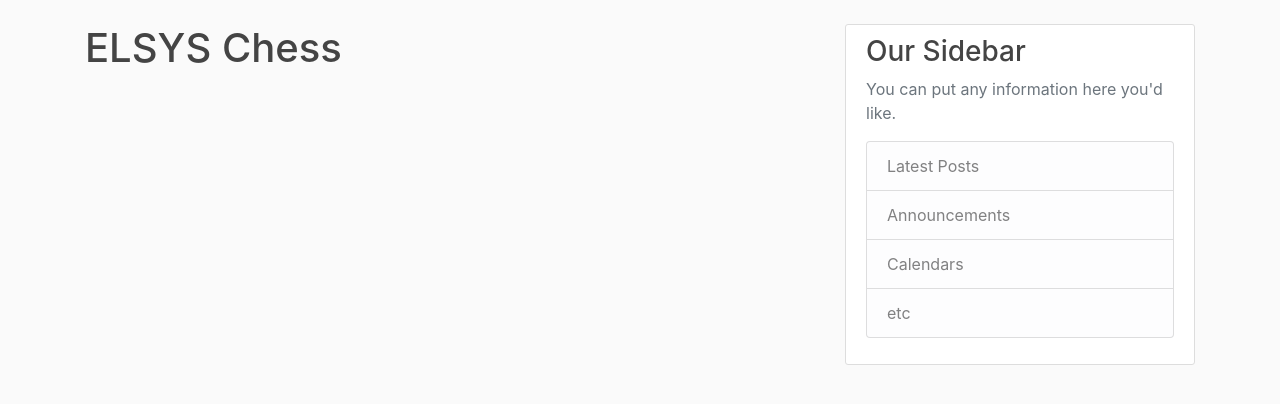
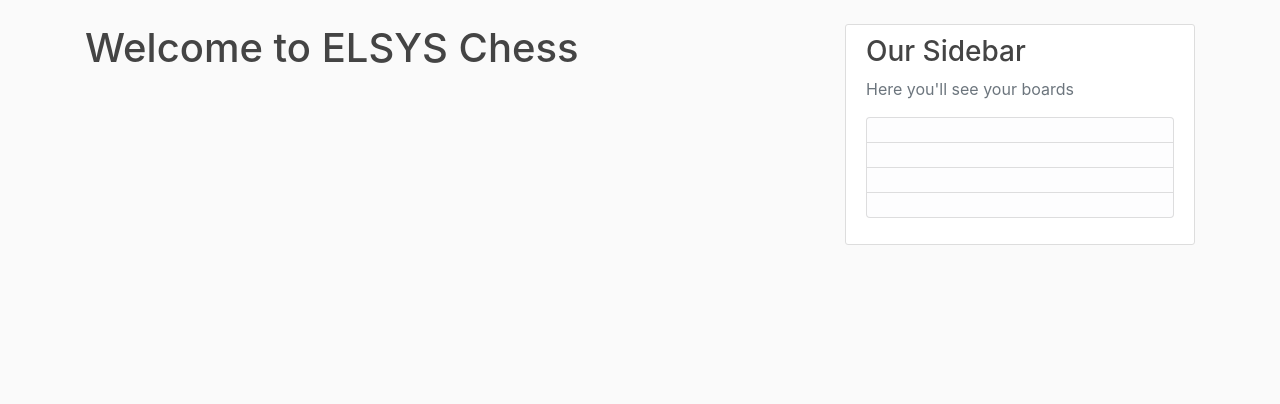
Before and after one commit to SashoStoichkovArchive/ELSYS-Chess, a Django app: page / in a window 1280 px wide. Shown: the part 56-460 px from the top of the page. Run offline with Django 3.2, Linux system fonts and the light colour scheme; some libraries are stand-ins or nearby versions.

Commit message:
Some changes to base and home html

```diff
--- a/chess_app/templates/chess_app/base.html
+++ b/chess_app/templates/chess_app/base.html
@@ -63,24 +63,29 @@
             <div class="col-md-4">
                 <div class="content-section">
                     {% if user.is_authenticated %}
-                        <img src="{{ user.profile.image.url }}" alt="User image" class="rounded-circle">
-                        <h3>Welcome {{ user.username }}</h3>
-                        <p class="text-muted">Here are your boards
+                        <div class="media">
+                            <img class="rounded-circle article-img" src="{{ user.profile.image.url }}">
+                            <div class="media-body">
+                                <h4>Welcome, {{ user.username }}</h4>
+                                <p class="text-muted">Here are your boards</p>
+                            </div>
+                        </div>
+                        <p>
                             <ul class="list-group">
-                                <li class="list-group-item list-group-item-light">Board</li>
-                                <li class="list-group-item list-group-item-light">Board</li>
-                                <li class="list-group-item list-group-item-light">Board</li>
-                                <li class="list-group-item list-group-item-light">Board</li>
+                                <li class="list-group-item list-group-item-light">Board 1</li>
+                                <li class="list-group-item list-group-item-light">Board 2</li>
+                                <li class="list-group-item list-group-item-light">Board 3</li>
+                                <li class="list-group-item list-group-item-light">Board 4</li>
                             </ul>
                         </p>
                     {% else %}
                         <h3>Our Sidebar</h3>
-                        <p class='text-muted'>You can put any information here you'd like.
+                        <p class='text-muted'>Here you'll see your boards
                             <ul class="list-group">
-                                <li class="list-group-item list-group-item-light">Latest Posts</li>
-                                <li class="list-group-item list-group-item-light">Announcements</li>
-                                <li class="list-group-item list-group-item-light">Calendars</li>
-                                <li class="list-group-item list-group-item-light">etc</li>
+                                <li class="list-group-item list-group-item-light"></li>
+                                <li class="list-group-item list-group-item-light"></li>
+                                <li class="list-group-item list-group-item-light"></li>
+                                <li class="list-group-item list-group-item-light"></li>
                             </ul>
                         </p>
                     {% endif %}
--- a/chess_app/templates/chess_app/home.html
+++ b/chess_app/templates/chess_app/home.html
@@ -1,5 +1,5 @@
 {% extends 'chess_app/base.html' %}
 
 {% block content %}
-    <h1>ELSYS Chess</h1>
+    <h1>Welcome to ELSYS Chess</h1>
 {% endblock content %}
```
